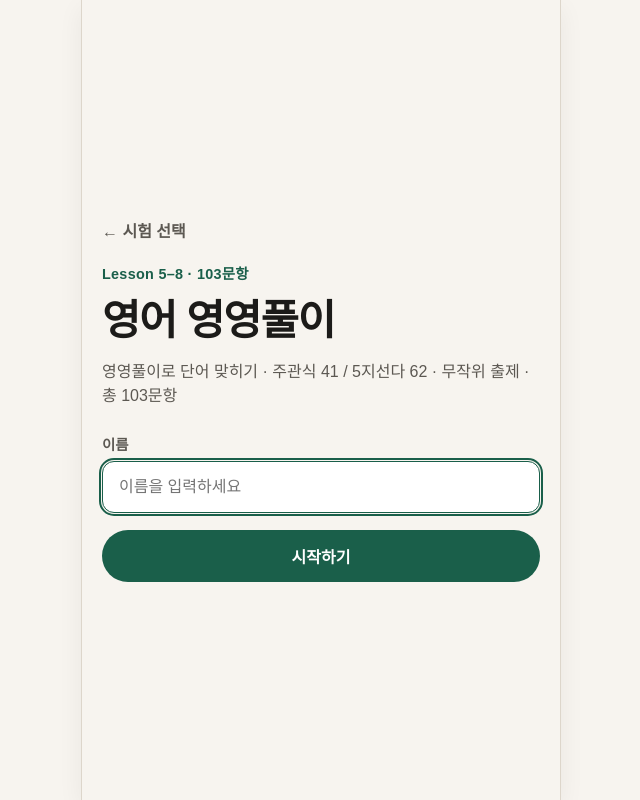
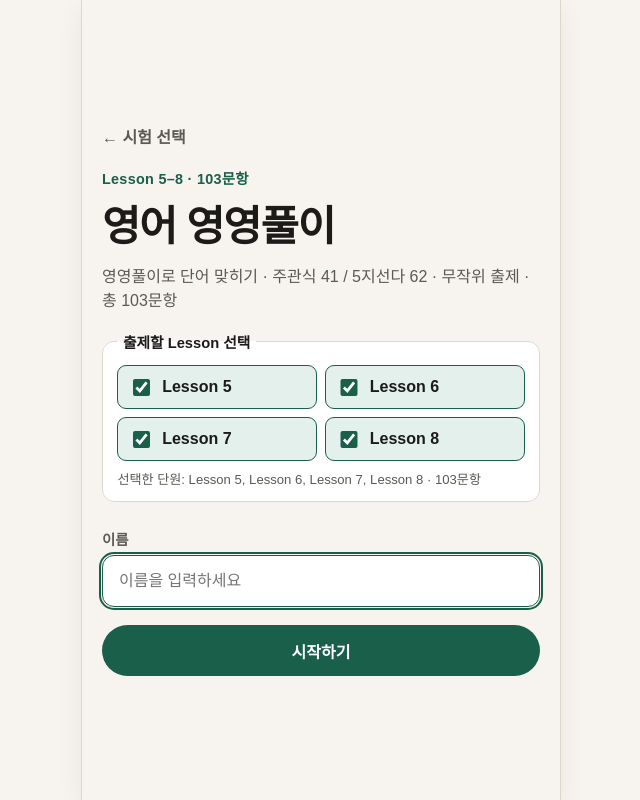
Before and after one commit to wanzanggmail/booktree, a plain HTML site: page index.html in a window 1280 px wide. Both pictures are taken after a click on the button 640 px from the left and 597 px from the top of the page. Shown: the whole page, without its empty margins (319-959 px from the left). Drawn offline with Linux system fonts and the light colour scheme.

Commit message:
Choose lessons before starting vocabulary quiz

```diff
--- a/css/style.css
+++ b/css/style.css
@@ -192,6 +192,56 @@ body {
   flex-direction: column;
   gap: 0.4rem;
   margin: 0.75rem 0 0.25rem;
+}
+
+.lesson-picker {
+  margin: 0.25rem 0 0;
+  padding: 0.85rem 0.9rem 0.75rem;
+  border: 1.5px solid var(--line);
+  border-radius: 12px;
+  background: var(--surface);
+}
+
+.lesson-picker legend {
+  padding: 0 0.35rem;
+  font-size: 0.92rem;
+  font-weight: 700;
+}
+
+.lesson-options {
+  display: grid;
+  grid-template-columns: repeat(2, minmax(0, 1fr));
+  gap: 0.5rem;
+}
+
+.lesson-option {
+  display: flex;
+  align-items: center;
+  gap: 0.55rem;
+  min-height: 44px;
+  padding: 0.5rem 0.65rem;
+  border: 1px solid var(--line);
+  border-radius: 9px;
+  cursor: pointer;
+  font-weight: 600;
+}
+
+.lesson-option:has(input:checked) {
+  border-color: var(--accent);
+  background: var(--accent-soft);
+}
+
+.lesson-option input {
+  width: 1.1rem;
+  height: 1.1rem;
+  accent-color: var(--accent);
+}
+
+.lesson-count {
+  margin: 0.6rem 0 0;
+  color: var(--muted);
+  font-size: 0.82rem;
+  line-height: 1.4;
 }
 
 .field span {
--- a/data/quizzes.json
+++ b/data/quizzes.json
@@ -20,6 +20,7 @@
     "title": "영어 영영풀이",
     "subtitle": "Lesson 5–8 · 103문항",
     "description": "영영풀이로 단어 맞히기 · 주관식 41 / 5지선다 62 · 무작위 출제",
+    "lessons": [5, 6, 7, 8],
     "questionsUrl": "data/english-lessons/questions.json",
     "answersUrl": "data/english-lessons/answers.json"
   }
--- a/index.html
+++ b/index.html
@@ -39,6 +39,11 @@
         <p class="eyebrow" id="start-eyebrow">중학교 1학년 1학기</p>
         <h1 id="start-title">책나무어휘<br />골든벨</h1>
         <p class="start-desc" id="start-desc">한 화면에 한 문제씩 풀어 보세요.</p>
+        <fieldset id="lesson-picker" class="lesson-picker hidden">
+          <legend>출제할 Lesson 선택</legend>
+          <div id="lesson-options" class="lesson-options"></div>
+          <p id="lesson-count" class="lesson-count"></p>
+        </fieldset>
         <label class="field">
           <span>이름</span>
           <input id="name-input" type="text" maxlength="20" placeholder="이름을 입력하세요" autocomplete="name" />
--- a/js/app.js
+++ b/js/app.js
@@ -10,6 +10,9 @@
     startEyebrow: document.getElementById("start-eyebrow"),
     startTitle: document.getElementById("start-title"),
     startDesc: document.getElementById("start-desc"),
+    lessonPicker: document.getElementById("lesson-picker"),
+    lessonOptions: document.getElementById("lesson-options"),
+    lessonCount: document.getElementById("lesson-count"),
     nameInput: document.getElementById("name-input"),
     btnBackHome: document.getElementById("btn-back-home"),
     btnStart: document.getElementById("btn-start"),
@@ -31,6 +34,7 @@
   let quizCatalog = [];
   let currentQuiz = null;
   let originalQuestions = [];
+  let activeQuestions = [];
   let questions = [];
   let answerKey = {};
   let state = {
@@ -38,6 +42,7 @@
     index: 0,
     answers: {},
     order: [],
+    lessons: [],
   };
 
   function storageKey() {
@@ -71,6 +76,7 @@
         index: state.index,
         answers: state.answers,
         order: state.order || [],
+        lessons: state.lessons || [],
         updatedAt: Date.now(),
       })
     );
@@ -172,10 +178,10 @@
 
   function applyOrder(orderIds) {
     if (!Array.isArray(orderIds) || orderIds.length === 0) {
-      questions = [...originalQuestions];
+      questions = [...activeQuestions];
       return;
     }
-    const byId = new Map(originalQuestions.map((q) => [String(q.id), q]));
+    const byId = new Map(activeQuestions.map((q) => [String(q.id), q]));
     const used = new Set();
     const ordered = [];
     for (const id of orderIds) {
@@ -185,7 +191,7 @@
         used.add(String(id));
       }
     }
-    for (const q of originalQuestions) {
+    for (const q of activeQuestions) {
       if (!used.has(String(q.id))) ordered.push(q);
     }
     questions = ordered;
@@ -410,10 +416,28 @@
       return;
     }
     state.name = name;
+    if (currentQuiz?.id === "english-lessons") {
+      const selected = resume
+        ? (state.lessons.length ? state.lessons : getAvailableLessonIds())
+        : getSelectedLessons();
+      if (!selected.length) {
+        alert("출제할 Lesson을 하나 이상 선택해 주세요.");
+        return;
+      }
+      state.lessons = selected;
+      setSelectedLessons(selected);
+      activeQuestions = originalQuestions.filter((q) => selected.includes(Number(q.source?.lesson)));
+      if (!activeQuestions.length) {
+        alert("선택한 Lesson의 문제를 찾을 수 없습니다.");
+        return;
+      }
+    } else {
+      activeQuestions = [...originalQuestions];
+    }
     if (!resume) {
       state.index = 0;
       state.answers = {};
-      questions = shuffle(originalQuestions);
+      questions = shuffle(activeQuestions);
       state.order = questions.map((q) => q.id);
     } else {
       applyOrder(state.order);
@@ -492,6 +516,44 @@
     });
   }
 
+  function getAvailableLessonIds() {
+    return Array.isArray(currentQuiz?.lessons)
+      ? currentQuiz.lessons.map(Number)
+      : [];
+  }
+
+  function getSelectedLessons() {
+    return Array.from(els.lessonOptions.querySelectorAll("input[name='lesson']:checked"))
+      .map((input) => Number(input.value));
+  }
+
+  function setSelectedLessons(selected) {
+    const selectedSet = new Set(selected.map(Number));
+    els.lessonOptions.querySelectorAll("input[name='lesson']").forEach((input) => {
+      input.checked = selectedSet.has(Number(input.value));
+    });
+    updateLessonCount();
+  }
+
+  function updateLessonCount() {
+    const selected = getSelectedLessons();
+    const questionCount = originalQuestions.filter((q) => selected.includes(Number(q.source?.lesson))).length;
+    els.lessonCount.textContent = selected.length
+      ? `선택한 단원: ${selected.map((lesson) => `Lesson ${lesson}`).join(", ")} · ${questionCount}문항`
+      : "한 개 이상 선택해 주세요.";
+  }
+
+  function renderLessonPicker(lessons, selected) {
+    els.lessonOptions.innerHTML = lessons.map((lesson) => `
+      <label class="lesson-option">
+        <input type="checkbox" name="lesson" value="${Number(lesson)}" />
+        <span>Lesson ${Number(lesson)}</span>
+      </label>
+    `).join("");
+    setSelectedLessons(selected);
+    els.lessonPicker.classList.remove("hidden");
+  }
+
   async function openQuiz(quizId) {
     const meta = quizCatalog.find((q) => q.id === quizId);
     if (!meta) return;
@@ -504,6 +566,7 @@
 
       currentQuiz = meta;
       originalQuestions = qData.questions || [];
+      activeQuestions = [...originalQuestions];
       questions = [...originalQuestions];
       answerKey = { ...aData };
       delete answerKey._설명;
@@ -519,13 +582,21 @@
           index: Number.isInteger(saved.index) ? saved.index : 0,
           answers: saved.answers || {},
           order: saved.order || [],
+          lessons: Array.isArray(saved.lessons) ? saved.lessons : [],
         };
         els.nameInput.value = saved.name;
         els.btnResume.classList.remove("hidden");
       } else {
-        state = { name: "", index: 0, answers: {}, order: [] };
+        state = { name: "", index: 0, answers: {}, order: [], lessons: [] };
         els.nameInput.value = "";
         els.btnResume.classList.add("hidden");
+      }
+
+      if (Array.isArray(meta.lessons) && meta.lessons.length) {
+        renderLessonPicker(meta.lessons, state.lessons.length ? state.lessons : meta.lessons);
+      } else {
+        els.lessonPicker.classList.add("hidden");
+        els.lessonOptions.innerHTML = "";
       }
 
       showScreen("start");
@@ -555,12 +626,13 @@
     els.btnHome.addEventListener("click", () => showScreen("home"));
     els.btnStart.addEventListener("click", () => startQuiz(false));
     els.btnResume.addEventListener("click", () => startQuiz(true));
+    els.lessonOptions.addEventListener("change", updateLessonCount);
     els.btnPrev.addEventListener("click", () => goTo(state.index - 1));
     els.btnNext.addEventListener("click", () => goNext());
     els.btnCheck.addEventListener("click", () => checkCurrentAnswer());
     els.btnRestart.addEventListener("click", () => {
       clearState();
-      state = { name: "", index: 0, answers: {}, order: [] };
+      state = { name: "", index: 0, answers: {}, order: [], lessons: [] };
       els.nameInput.value = "";
       els.btnResume.classList.add("hidden");
       showScreen("start");
--- a/sw.js
+++ b/sw.js
@@ -1,4 +1,4 @@
-const CACHE_NAME = "chaeknamu-cbt-v9";
+const CACHE_NAME = "chaeknamu-cbt-v10";
 const ASSETS = [
   "./",
   "./index.html",
```
Also changed, not shown: README.md.
